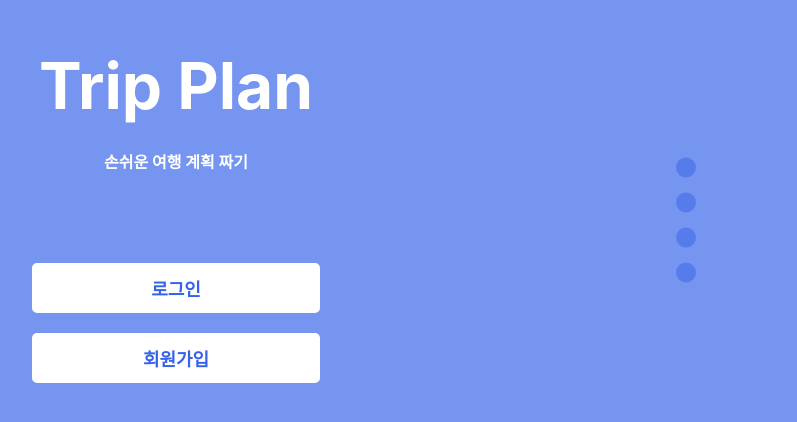
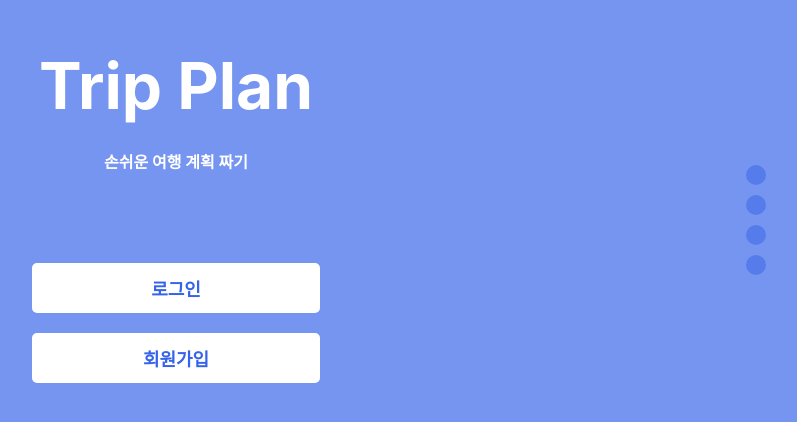
Before and after one commit to aovor/TripPlanProject, a React (Create React App) app in the folder frontend/: page / in a window 1280 px wide. Shown: the part 180-602 px from the top of the page, without its empty margins (464-1261 px from the left). Built offline with nearby package versions, Linux system fonts and the light colour scheme.

Commit message:
머지 전

```diff
--- a/frontend/src/Main/Main.css
+++ b/frontend/src/Main/Main.css
@@ -76,12 +76,12 @@
 /* 섹션 이동 */
 .circle-navigation {
   position: fixed;
-  right: 120px; /* 오른쪽 여백 */
-  top: 50%;
-  transform: translateY(-50%);
+  right: 50px;
+  z-index: 100;
   display: flex;
   flex-direction: column;
-  gap: 15px;
+  align-items: flex-end;
+  gap: 10px;
 }
 
 .circle {
```
